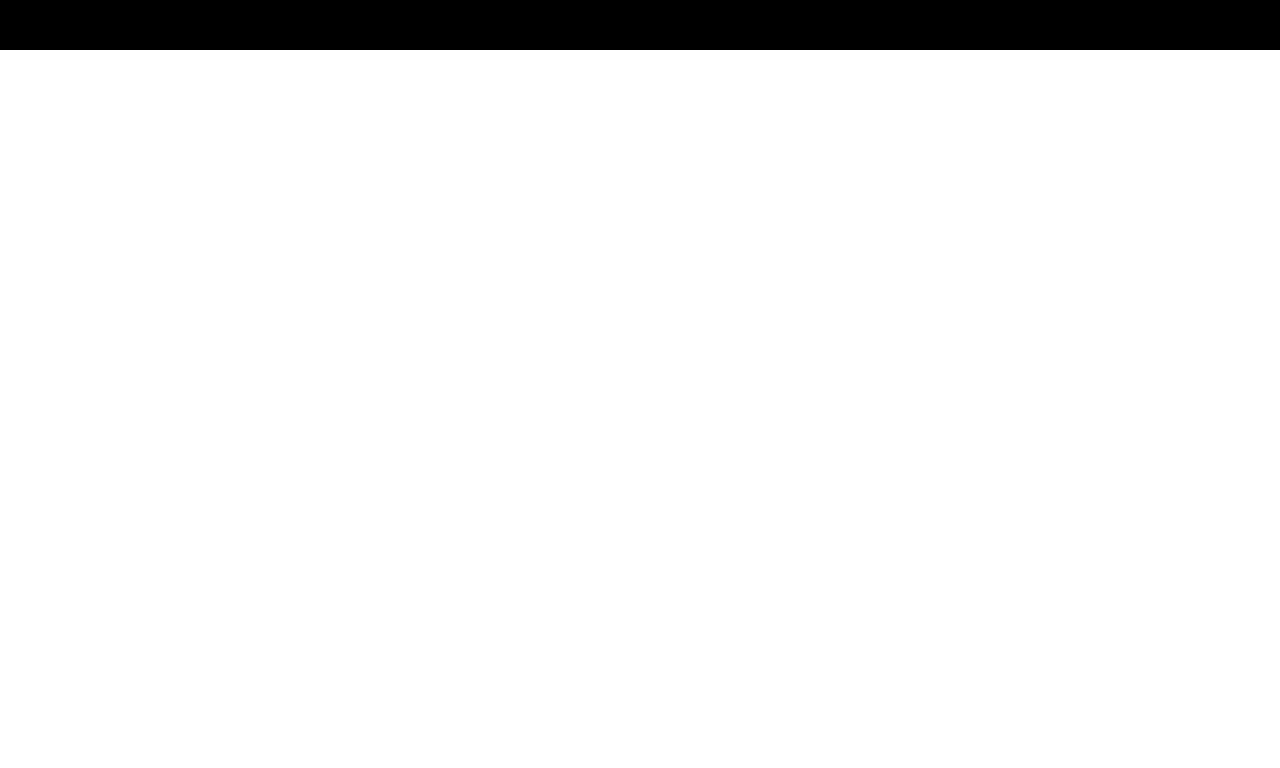
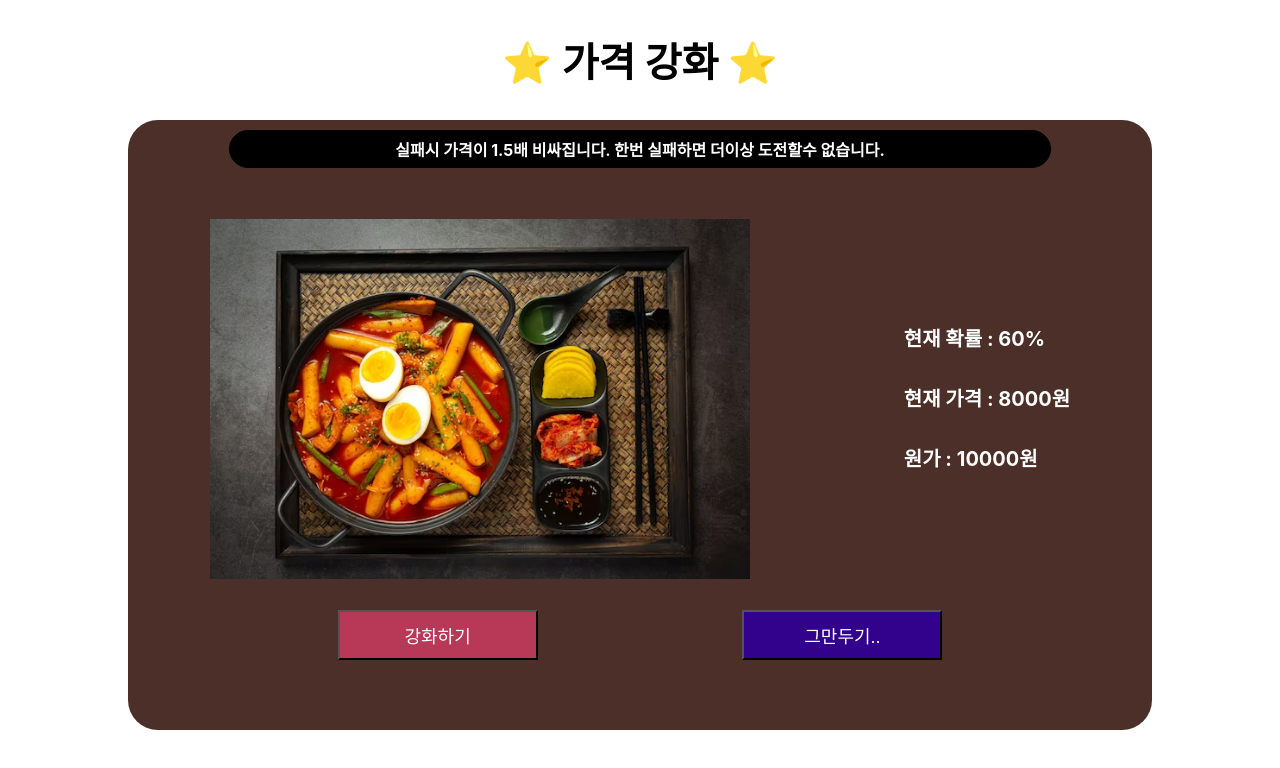
Before and after one commit to abc-inc-enforce/roulettefront, a React (Create React App) app: page /upgrade in a window 1280 px wide. Shown: the top 768 px of the page. Built offline with nearby package versions, Linux system fonts and the light colour scheme.

Commit message:
UPDATE : PriceUpgrade page, Order page 카테고리 선택시 표시 메뉴 변경

```diff
--- a/src/data/menu.ts
+++ b/src/data/menu.ts
@@ -49,6 +49,10 @@ const menu = [
     category: "음료",
     price: 2000,
   },
+  { img: sample, name: "국밥", category: "메인", price: 1000 },
+  { img: sample, name: "짜글이", category: "메인", price: 3000 },
+  { img: sample, name: "칼국수", category: "메인", price: 5000 },
+  { img: sample, name: "비빔밥", category: "메인", price: 10000 },
 ];
 
 export default menu;
--- a/src/layouts/Order.tsx
+++ b/src/layouts/Order.tsx
@@ -3,18 +3,28 @@ import Food from "../components/Food";
 import category from "../data/category";
 import menu from "../data/menu";
 import sample from "../assets/sample.png";
+import { useState } from "react";
 
 const Order = () => {
+  const [categoryValue, setcategoryValue] = useState("메인");
   return (
     <S.body>
       <S.sidebar>
         <S.tableNum>1번 테이블</S.tableNum>
         <S.categoryList>
           {category.map(({ name }, index) =>
-            name === "메인" ? (
-              <S.category color="white">{name}</S.category>
+            name === categoryValue ? (
+              <S.category
+                onClick={() => setcategoryValue(name)}
+                key={index}
+                color="white"
+              >
+                {name}
+              </S.category>
             ) : (
-              <S.category>{name}</S.category>
+              <S.category onClick={() => setcategoryValue(name)} key={index}>
+                {name}
+              </S.category>
             ),
           )}
         </S.categoryList>
@@ -28,12 +38,17 @@ const Order = () => {
         </S.header>
         <S.menu>
           <ul>
-            {menu.map(({ img, name, price }, index) => (
-              <li>
-                <Food foodImg={img} foodName={name} foodPrice={price + "원"} />
-              </li>
-            ))}
-            {/* <Food foodImg={sample} foodName="치킨" foodPrice="2000원" /> */}
+            {menu.map(({ img, name, category, price }, index) =>
+              category === categoryValue ? (
+                <li key={index}>
+                  <Food
+                    foodImg={img}
+                    foodName={name}
+                    foodPrice={price + "원"}
+                  />
+                </li>
+              ) : null,
+            )}
           </ul>
         </S.menu>
         <S.orderBtn>주문</S.orderBtn>
--- a/src/layouts/PriceUpgrade.style.ts
+++ b/src/layouts/PriceUpgrade.style.ts
@@ -1,12 +1,103 @@
 import styled from "styled-components";
 
-/*export const body = styled.div`
-  width: 100vw;
+// .weakbutton{
+// position: fixed;
+// background-color: #32028c;
+// height: 50px;
+// width: 200px;
+// color:white;
+// margin-left: 630px;
+// text-align: center;
+// line-height: 50px;
+// margin-top: -50px;
+// font-size: large;
+// float: right;
+// }
+
+export const body = styled.div`
+  width: 80%;
   height: 100vh;
-  margin: 0;
-`;*/
+  margin: auto;
+`;
 export const header = styled.header`
-    width : 100%;
-    background-color: black;
-    height : 50px;
-`
+  width: 100%;
+  height: 15%;
+  display: flex;
+  align-items: center;
+  text-align: center;
+  font-size: 40px;
+  font-weight: bold;
+  justify-content: center;
+`;
+export const upgradeInfo = styled.div`
+  width: 100%;
+  display: flex;
+  height: 60%;
+  margin: auto;
+  align-items: center;
+  justify-content: center;
+  margin-top: 5%;
+`;
+export const upgradeBox = styled.div`
+  background-color: #4b2f28;
+  width: 100%;
+  height: 75%;
+  border-radius: 30px;
+  padding-top: 1%;
+`;
+export const noticeline = styled.div`
+  display: flex;
+  margin: auto;
+  justify-content: center;
+  text-align: center;
+  border: 1px solid black;
+  width: 80%;
+  border-radius: 50px;
+  align-items: center;
+  height: 6%;
+  font-weight: bold;
+  color: white;
+  background-color: black;
+`;
+export const foodimg = styled.img`
+  height: 100%;
+  width: auto;
+`;
+export const upgradetextbox = styled.div`
+  color: white;
+  text-align: left;
+  margin-left: 15%;
+  ul {
+    list-style: none;
+    padding-left: 0;
+  }
+  li {
+    line-height: 300%;
+    font-weight: bold;
+    font-size: 20px;
+  }
+`;
+
+export const button = styled.div`
+  display: flex;
+  width: 100%;
+  justify-content: center;
+  margin-top: 3%;
+`;
+export const gobutton = styled.button`
+  background-color: #b83858;
+  height: 50px;
+  width: 200px;
+  color: white;
+  text-align: center;
+  font-size: large;
+  margin-right: 20%;
+`;
+export const weakbutton = styled.button`
+  background-color: #32028c;
+  height: 50px;
+  width: 200px;
+  color: white;
+  text-align: center;
+  font-size: large;
+`;
--- a/src/layouts/PriceUpgrade.tsx
+++ b/src/layouts/PriceUpgrade.tsx
@@ -1,13 +1,32 @@
 import * as S from "./PriceUpgrade.style";
-<html>
-  <style>
-
-  </style>
-</html>
+import foodimg from "../assets/img/teko.jpg";
 
 const PriceUpgrade = () => {
   return (
-    <S.header>ㅎㅇ</S.header>
+    <S.body>
+      <S.header>⭐ 가격 강화 ⭐</S.header>
+      <S.upgradeBox>
+        <S.noticeline>
+          실패시 가격이 1.5배 비싸집니다. 한번 실패하면 더이상 도전할수
+          없습니다.
+        </S.noticeline>
+        <S.upgradeInfo>
+          <S.foodimg src={foodimg} />
+          <S.upgradetextbox>
+            <ul>
+              <li>현재 확률 : 60%</li>
+              <li>현재 가격 : 8000원</li>
+              <li>원가 : 10000원</li>
+            </ul>
+          </S.upgradetextbox>
+        </S.upgradeInfo>
+
+        <S.button>
+          <S.gobutton>강화하기</S.gobutton>
+          <S.weakbutton>그만두기..</S.weakbutton>
+        </S.button>
+      </S.upgradeBox>
+    </S.body>
   );
 };
 
--- a/src/layouts/imsli.html
+++ /dev/null
@@ -1,105 +0,0 @@
-<!DOCTYPE html>
-<html lang="en">
-<head>
-    <meta charset="UTF-8">
-    <meta name="viewport" content="width=device-width, initial-scale=1.0">
-    <title>Document</title>
-</head>
-<style>
-    header{
-        width:80%;
-        text-align: center;
-        margin-left: 10%;
-        margin-top: 30px;
-        font-size: 40px;
-        font-weight: bold;
-    }
-    .upgradeBox{
-        background-color: #4b2f28;
-        width: 80%;
-        margin-left: 10%;
-        border-radius: 30px;
-        padding-bottom: 30px;
-        padding-top: 10px;
-    }
-    .noticeline{
-        text-align: center;
-        border: 1px solid black;
-        width:80%;
-        margin-left: 10%;
-        border-radius: 50px;
-        height: 30px;
-        line-height: 30px;
-        margin-top: 10px;
-        color: white;
-        background-color: black;
-
-    }
-    .foodimg{
-        margin-top: 40px;
-        width: 40%;
-        margin-left: 10%;
-        size : 10%;
-    }
-    .upgradetextbox{
-        margin-top: 100px;
-        width: 40%;
-        float: right;
-        color: white;
-        font-size: 20px;
-    }
-    .gobutton{
-        background-color: #b83858;
-        height: 50px;
-        width: 200px;
-        margin-left: 30%;
-        margin-top: 30px;
-        color:white;
-        text-align: center;
-        line-height: 50px;
-        font-size: large;
-    }
-    .weakbutton{
-        position: fixed;
-        background-color: #32028c;
-        height: 50px;
-        width: 200px;
-        color:white;
-        margin-left: 630px;
-        text-align: center;
-        line-height: 50px;
-        margin-top: -50px;
-        font-size: large;
-        float: right;
-    }
-
-</style>
-<body>
-    <header>⭐ 가격 강화 ⭐</header>
-    <div class="upgradeBox">
-    <div class="noticeline">
-        실패시 가격이 1.5배 비싸집니다. 한번 실패하면 더이상 도전할수 없습니다.
-    </div>
-    <img src="../assets/img/teko.jpg" class="foodimg" />
-    <div class="upgradetextbox">
-    <pre>
-        현재확률 : 60%
-
-        현재 가격 : 8000원
-
-        원가 : 10000원
-    </pre>
-    </div>
-    <br>
-    <div class="gobutton">
-        강화하기
-    </div>
-    <div class="weakbutton">
-        그만두기..
-    </div>
-</div>
-</div>
-
-
-</body>
-</html>
```
